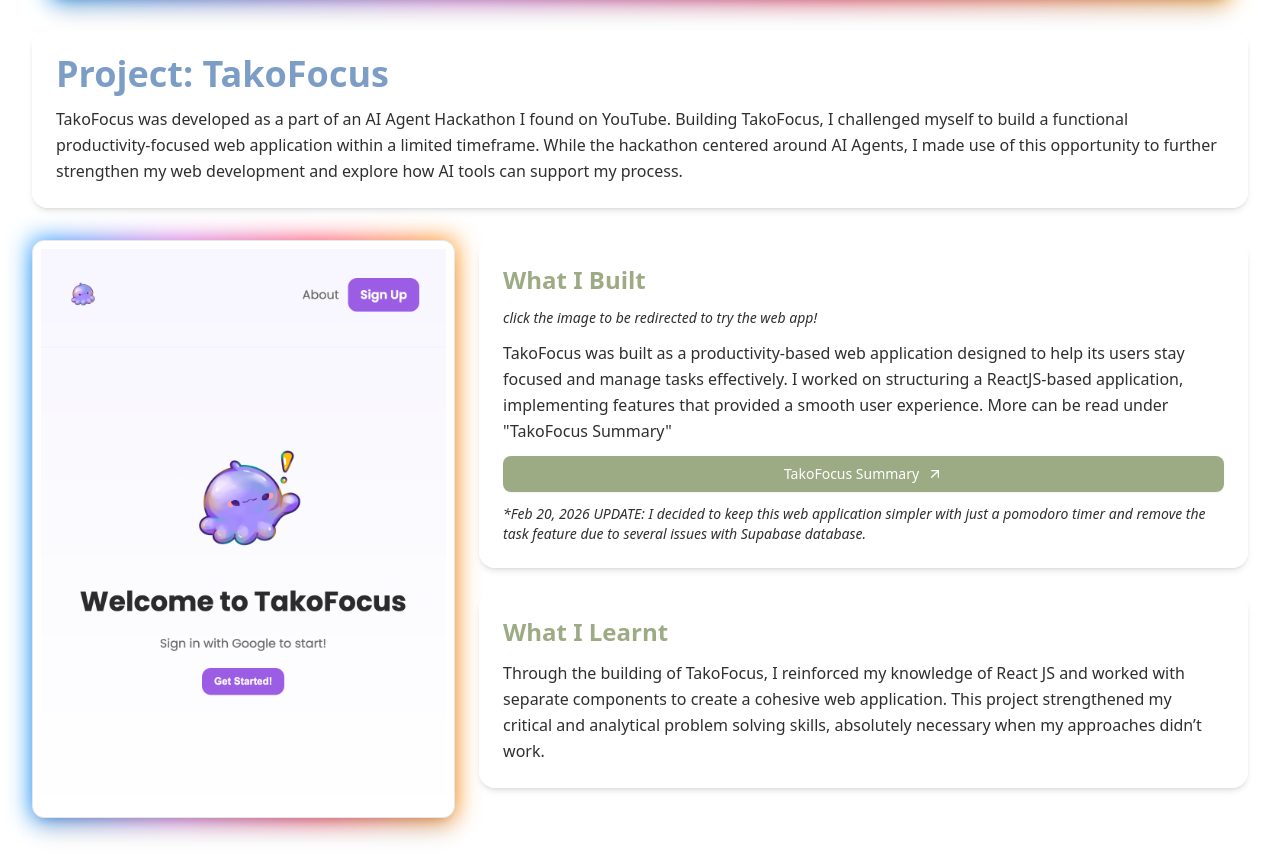
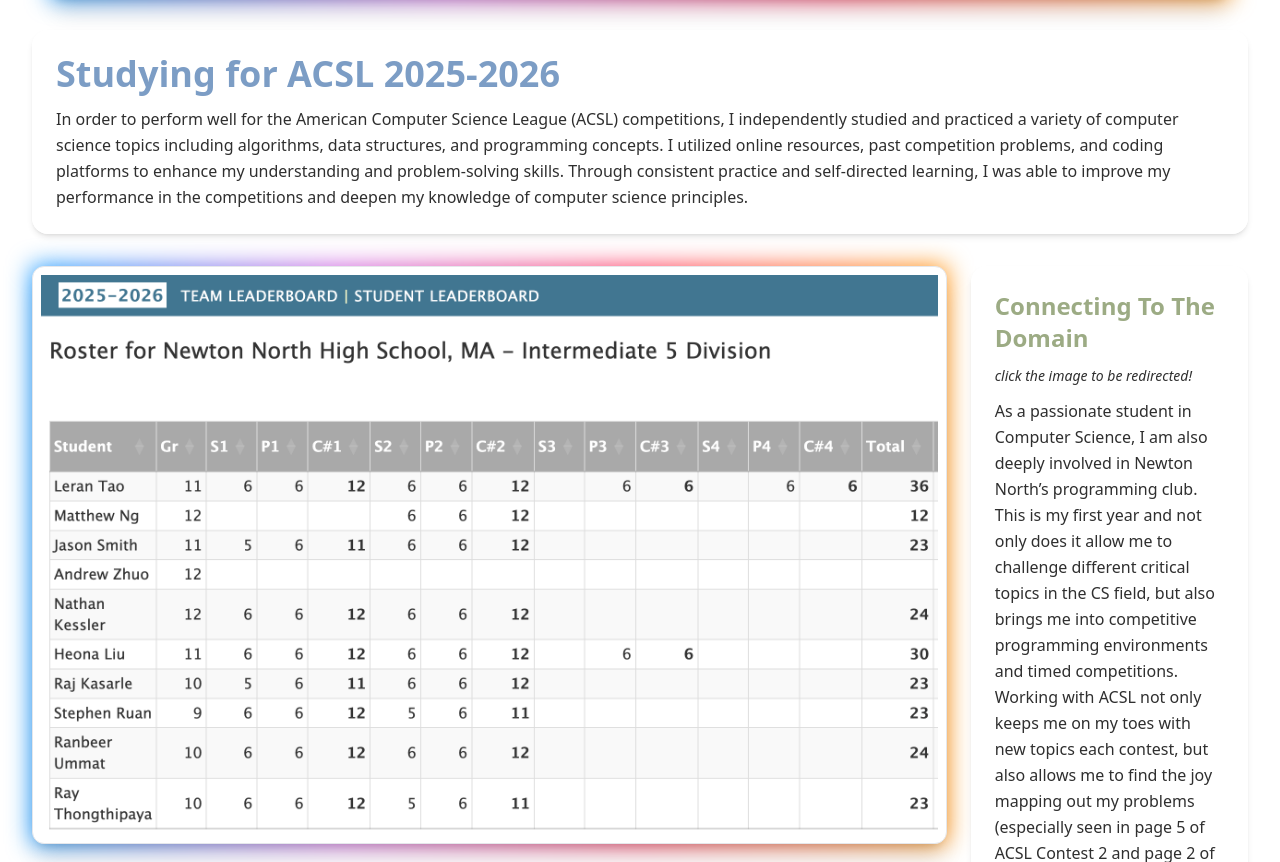
Before and after one commit to heonaliu/stem, a React (Vite) app: page /commitment in a window 1280 px wide. Shown: the part 1938-2800 px from the top of the page. Built offline with nearby package versions, Linux system fonts and the light colour scheme.

Commit message:
add domain 3 qutoe and content

```diff
--- a/src/data/domain3Content.js
+++ b/src/data/domain3Content.js
@@ -14,6 +14,27 @@
       `Another challenge I encountered was keeping my API keys secure. API keys are critical for communication between the frontend and backend databases. Recognizing the risks if they are exposed, I learned that anyone with the keys would be able to go in and read, modify, and delete information stored. I researched best practices and learned to create a .env file (short for environment file) and exclude this file from GitHub’s version control with a .gitignore file. The .env stores private information including API keys, and files listed in .gitignore do not get committed to the GitHub repository. Therefore, I could be sure the API keys for my database don’t get exposed. `,
       `While learning this, I had to regenerate my API keys several times in order to make sure the current one was exposed (this is especially evident in the image below under my commits). I had to regenerate the key not once, but twice. This moment reinforced the importance of security in development and taught me to carefully manage sensitive data (keys, IDs) before pushing code to GitHub.`,
     ],
+  },
+
+  acsl: {
+    title: "Studying for ACSL 2025-2026",
+    desc: [
+      "In order to perform well for the American Computer Science League (ACSL) competitions, I independently studied and practiced a variety of computer science topics including algorithms, data structures, and programming concepts. I utilized online resources, past competition problems, and coding platforms to enhance my understanding and problem-solving skills. Through consistent practice and self-directed learning, I was able to improve my performance in the competitions and deepen my knowledge of computer science principles.",
+    ],
+    explain: [
+      `As a passionate student in Computer Science,
+      I am also deeply involved in Newton North’s programming club.
+      This is my first year and not only does it allow me to challenge different critical topics in the CS field,
+      but also brings me into competitive programming environments and timed competitions.
+      Working with ACSL not only keeps me on my toes with new topics each contest,
+      but also allows me to find the joy mapping out my problems
+      (especially seen in page 5 of ACSL Contest 2 and page 2 of ACSL Contest 3) and thinking strategically.
+      During the 72-hour programming problem, almost 90% of the time I spend is spent thinking, and the 10% is the actual coding.`,
+      `This is currently an ongoing contest. Newton North’s Programming Club is competing in the Intermediate 5 Division. S1 refers to “Short Problem for Contest 1” and P1 refers to “Programming Problem for Contest 1”. As of Contest 1 and Contest 2, I have earned full points (6) for our team, reflecting the results of my effort to strive and challenging myself to look beyond opportunities within the classroom and become a better problem solver.`,
+    ],
+    explainTitle: "Connecting To The Domain",
+
+
   },
 
   tako: {
--- a/src/pages/Domain3.jsx
+++ b/src/pages/Domain3.jsx
@@ -1,4 +1,5 @@
 import Header from "../components/Header";
+import ACSLStudy from "./Domain3Sections/ACSLStudy";
 import QuoteCSA from "./Domain3Sections/components/QuoteCSA";
 import CSA from "./Domain3Sections/CSA";
 import Hack from "./Domain3Sections/Hack";
@@ -11,6 +12,7 @@
     <div className="flex flex-col gap-8 py-8 pb-24 pl-8 pr-8">
       <Header domain="3" title="Commitment to Personal Study" />
       <Hack />
+      <ACSLStudy />
       <Tako />
       <WebDev />
       <CSA />
--- /dev/null
+++ b/src/pages/Domain3Sections/ACSLStudy.jsx
@@ -0,0 +1,70 @@
+import Card from "@/components/Card";
+import Subheading from "@/components/Subheading";
+import { GlowCard } from "@/components/GlowCard";
+import { domain1Content } from "@/data/domain1Content";
+import { domain3Content } from "@/data/domain3Content";
+import acsl from "../../assets/public/acsl-team-roster.png";
+import ACSLCard from "../Domain1Sections/ACSLCard";
+import ACSL3Card from "../Domain1Sections/ACSL3Card";
+import Button from "@/components/Button";
+import { ArrowUpRight } from "lucide-react";
+import QuoteCS from "./components/QuoteCS";
+export default function ACSLStudy() {
+  return (
+    <div className="flex flex-col gap-8 max-w-auto mx-auto w-full">
+      <Card>
+        <Subheading
+          title={domain3Content.acsl.title}
+          color={"text-accent-500"}
+          size="4"
+        />
+        {domain3Content.acsl.desc.map((p, i) => (
+          <p key={i}>{p}</p>
+        ))}
+      </Card>
+
+      <div className="flex flex-wrap gap-6 items-start justify-center">
+        <div className="shrink-0">
+          <GlowCard
+            link="https://www.scores.acsl.org/roster/523/"
+            image={acsl}
+          />
+        </div>
+
+        <div className="flex-1 min-w-[250px] max-w-auto">
+          <Card>
+            <div>
+              <Subheading
+                title={domain3Content.acsl.explainTitle}
+                color="text-primary-500"
+                size="2"
+              />
+            </div>
+
+            <div>
+              <p className="italic text-sm">
+                click the image to be redirected!
+              </p>
+            </div>
+
+            {domain3Content.acsl.explain.map((p, i) => (
+              <p key={i}>{p}</p>
+            ))}
+            <Button
+            target="_blank"
+            rel="noopener noreferrer"
+            href="https://drive.google.com/file/d/1gUOT7VaHvAkrhrCX34DRkAM78-ThGy1Z/view"
+          >
+            GitHub Repository of ACSL Practice Problems <ArrowUpRight className="ml-2 h-4 w-4" />
+          </Button>
+          </Card>
+        </div>
+      </div>
+      <QuoteCS />
+      <div className="w-full flex flex-col gap-6 max-w-auto justify-center">
+        <ACSLCard />
+        <ACSL3Card />
+      </div>
+    </div>
+  );
+}
--- /dev/null
+++ b/src/pages/Domain3Sections/components/QuoteCS.jsx
@@ -0,0 +1,53 @@
+import {
+  Users,
+  Calendar,
+  ThumbsUp,
+  ShieldCheck,
+  Clock,
+  Share,
+  Rocket,
+  Zap,
+  Gem,
+} from "lucide-react";
+import { TestimonialStack } from "../../../components/ui/glass-testimonial-swiper"
+
+import React from "react";
+const testimonialsData = [
+  {
+    id: 1,
+    initials: "MD",
+    name: "Ms. Daley",
+    role: "Computer Science Teacher",
+    quote: `Heona’s performance in Computer Programming consistently exceeded the expectations of the course. Heona
+not only completed her assignments well, but she used them as a springboard for deeper inquiry into Python.
+She frequently tackled more challenging extensions to exercise her skills once standard assignments were
+complete. Heona consistently stretched herself beyond what was required to earn a high grade. This drive
+represents a clear commitment to personal growth and study.`,
+    tags: [{ text: "Commitment & Personal Study", type: "featured"}],
+    stats: [
+      { icon: Users, text: "Math Dept." },
+      { icon: Clock, text: "Sophmore Year" },
+    ],
+    avatarGradient: "linear-gradient(135deg, #ff5656, #f65cf6)",
+  },
+];
+
+export default function QuoteCS() {
+  return (
+    <div className="w-full max-w-4xl mx-auto">
+      <div className="relative overflow-hidden rounded-2xl border border-white/20 bg-white/10 backdrop-blur-xl shadow-2xl p-6">
+        <div
+          className="absolute inset-0 bg-cover bg-center opacity-60 scale-110"
+          style={{
+            backgroundImage:
+              'url("https://res.cloudinary.com/drhx7imeb/image/upload/v1756215257/gradient-optimized_nfrakk.svg")',
+          }}
+        />
+
+        <div className="relative z-10">
+          <TestimonialStack testimonials={testimonialsData} />
+        </div>
+      </div>
+    </div>
+  );
+}
```
